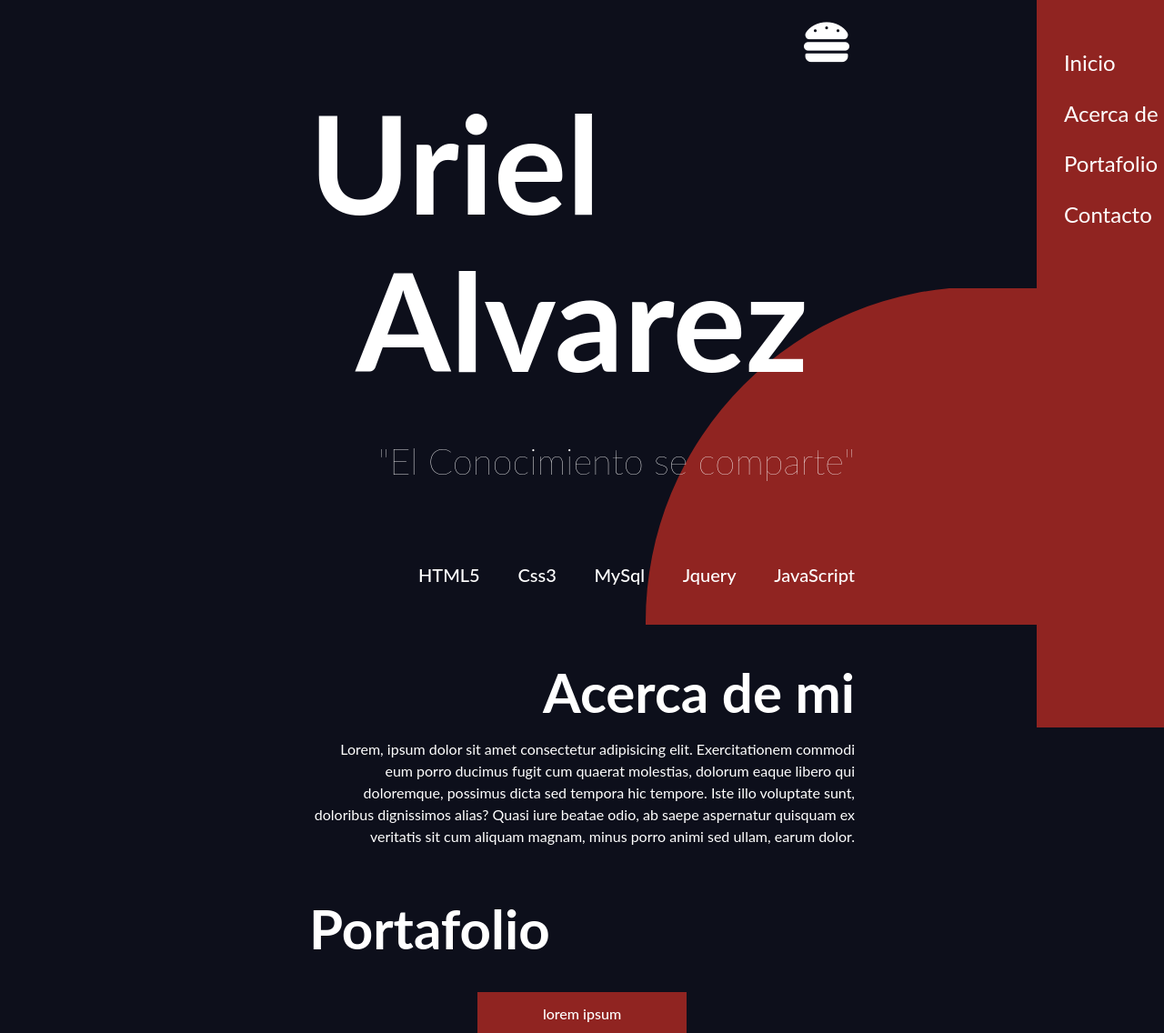
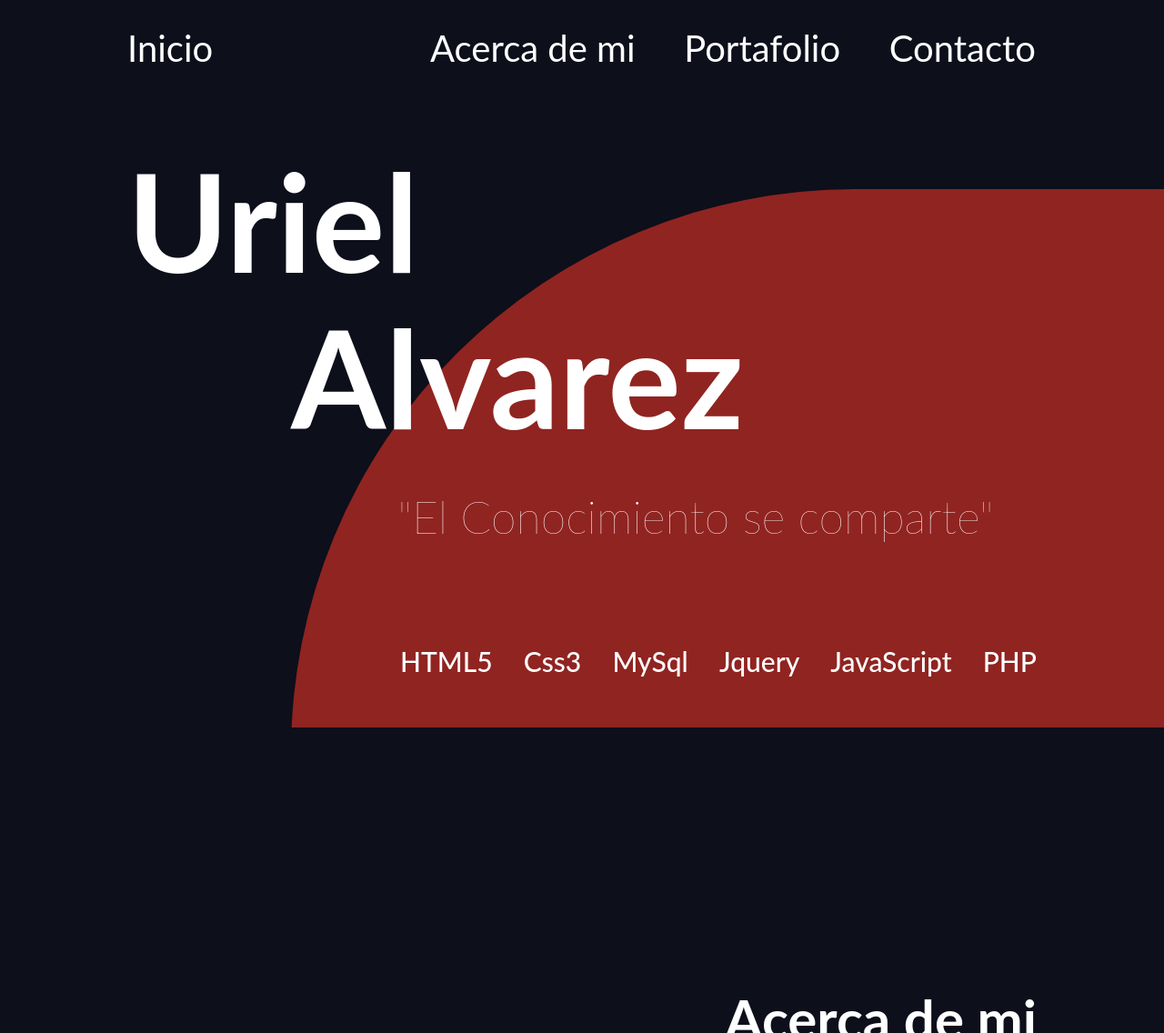
Before and after one commit to naz-14/UrielAlVa, a PHP site: page / in a window 1280 px wide. Shown: the top 1136 px of the page at 91% size. Run offline with PHP 8.4, Linux system fonts and the light colour scheme; some libraries are stand-ins or nearby versions; some web fonts are replaced.

Commit message:
Todo listo para funcionalidad

```diff
--- a/css/styles.css
+++ b/css/styles.css
@@ -57,6 +57,28 @@ p{
         max-width: 60rem ;
     }
 }
+@media (min-width: 992px){
+    .contenedor{
+        max-width: 100rem;
+    }
+    p{
+        font-size: 2rem;
+    }
+}
+@media (min-width: 1441px){
+    .contenedor{
+        max-width: 140rem;
+    }
+    h1{
+        font-size: 18rem;
+    }
+    h2{
+        font-size: 12rem;
+    }
+    p{
+        font-size: 3.8rem;
+    }
+}
 /******Utilidades******/
 
 /******Header******/
@@ -67,6 +89,16 @@ body{
 .site_header{
     position: relative;
 
+}
+@media (min-width: 992px){
+    .site_header{
+        max-height: 100vh;
+        min-height: 80rem;
+        height: 100vh;
+    }
+}
+.site_nav{
+    display: none;
 }
 .boton_menu_movil{
     padding: 2rem 0;
@@ -99,14 +131,72 @@ body{
         font-size: 4rem;
     }
 }
+@media (min-width: 992px){
+    .boton_menu_movil{
+        display: none;
+    }
+    #alvarez{
+        text-align: left;
+        padding-left: 18rem;
+    }
+    #conocimiento{
+        padding-left: 25rem;
+        text-align: center;
+        font-size: 5rem;
+        margin: 3rem 0;
+    }
+    .site_nav{
+        display: flex;
+        width: 100%;
+    }
+    .inicio{
+        flex-basis: 33.3%;
+        align-self: center;
+        display: flex;
+        justify-content: left;
+    }
+    .opciones{
+        flex-basis: 66.6%;
+        display: flex;
+        justify-content: space-between;
+    }
+    .opciones a,
+    .inicio a{
+        text-decoration: none;
+    }
+    .opciones li,
+    .inicio li{
+        list-style: none;
+        color: #fff;
+        padding: 3rem 0;
+        font-size: 4rem;
+        transition: color .3s ease-in-out;
+    }
+    .opciones li:hover,
+    .inicio li:hover{
+        color: #b3130ebd;
+    }
+    @media (min-width: 1441px){
+        .inicio{
+            justify-content: left;
+        }
+        .opciones{
+            justify-content: space-between;
+        }
+        #conocimiento{
+            text-align: right;
+            font-size: 8rem;
+        }
+    }
+}
 .site_header::after{
     content: '';
-    background-image: url(/img/figura.svg);
+    background-image: url(../img/figura.svg);
     position: absolute;
     bottom: 0;
     right: 0;
-    width: 280px;
-    height: 180px;
+    width: 290px;
+    height: 190px;
     background-position: center;
     background-repeat: no-repeat;
     background-size: cover;
@@ -133,6 +223,21 @@ body{
     .site_header::after{
         width: 57rem;
         height: 37rem;
+    }
+}
+@media (min-width: 992px){
+    .tecnologias{
+        width: 70%;
+        margin-bottom: 3rem;
+    }
+    .tec{
+        margin: 0;
+        font-size: 3rem;
+    }
+}
+@media (min-width: 1441px){
+    .tecnologias{
+        width: 60%;
     }
 }
 .nav_movil{
@@ -172,6 +277,27 @@ body{
     display: block;
     font-size: 2.4rem;
 }
+@media (min-width: 992px){
+    .nav_movil{
+        display: none;
+    }
+    .header_content{
+        display: flex;
+        flex-direction: column;
+        justify-content: space-between;
+        height: 100%;
+    }
+    .site_header::after{
+        background-position: top left;
+        height: 74%;
+        width: 75%;
+    }
+}
+@media (min-width: 1441px){
+    .site_header::after{
+        width: 60%;
+    }
+}
 /***************Acerca de mi********************/
 .acerca_de_mi{
     display: flex;
@@ -180,52 +306,49 @@ body{
     height: 30rem;
     align-items: center;
 }
+@media (min-width: 992px){
+    .acerca_de_mi{
+        min-height: 80rem;
+    }
+}
 /***************Portafolio********************/
 .portafolio_content{
     color: #fff;
 }
-.contenedor_elementos{
-    display: flex;
-    flex-direction: column;
-    align-items: center;
-    justify-content: space-between;
+.portafolio_content h2{
+    margin-bottom: 2rem;
 }
 .elemento_portafolio{
-    margin: 3.5rem 0 1.75rem 0;
-    display: inline-block;
     background-color: #902421;
-
+    padding: 3rem;
+    margin: 2.5rem;
 }
 .elemento_portafolio h4{
     text-align: center;
-    color: #fff;
-    font-size: 1rem;
-    font-weight: 500;
-    padding: 1.5rem 1rem;
 }
 .img_portafolio{
-    width: 11.5rem;
-    height: 10rem;
-    padding: 0 1rem 1rem 1rem;
+    margin-top: 2.5rem;
 }
-.img_portafolio img{
-    width: 100%;
+@media (min-width: 992px){
+    .contenedor_elementos{
+        display: flex;
+        justify-content: space-around;
+        flex-wrap: wrap;
+    }
+    .elemento_portafolio{
+        flex-basis: 45%;
+    }
 }
-@media (min-width: 768px){
-    .elemento_portafolio h4{
-        font-size: 1.6rem;
-    }
-    .img_portafolio{
-        width: 23rem;
-        height: 19rem;
-        padding: 0 3rem 3rem 3rem;
+@media (min-width: 1441px){
+    .elemento_portafolio{
+        text-align: center;
+        flex-basis: 29%;
     }
 }
 /***************Footer********************/
 .footer_content{
     display: flex;
     justify-content: space-between;
-
     align-items: center;
     padding: 1rem 0;
 }
--- a/index.html
+++ b/index.html
@@ -27,8 +27,27 @@
             <button id="close-button"><i class="fas fa-times"></i></button>
         </li>
     </nav>
+
     <header class="site_header" id="site_header">
         <div class="header_content contenedor">
+            <nav class="site_nav" id="site_nav">
+                <div class="inicio">
+                    <a href="#">
+                        <li>Inicio</li>
+                    </a>
+                </div>
+                <div class="opciones">
+                    <a href="#">
+                        <li>Acerca de mi</li>
+                    </a>
+                    <a href="#">
+                        <li>Portafolio</li>
+                    </a>
+                    <a href="#">
+                        <li>Contacto</li>
+                    </a>
+                </div>
+            </nav>
             <div class="boton_menu_movil" id="menu_movil">
                 <button id="btn_menu_movil"><i class="fas fa-hamburger"></i></button>
             </div>
@@ -43,6 +62,7 @@
                 <p class="tec">MySql</p>
                 <p class="tec">Jquery</p>
                 <p class="tec">JavaScript</p>
+                <p class="tec">PHP</p>
             </div>
         </div>
     </header>
@@ -92,23 +112,25 @@
     <section class="contacto" id="contacto">
         <div class="contacto_content contenedor" id="contacto_content">
             <h2>Contacto</h2>
+            <div class="formulario_contacto">
                 <form action="gracias.html" method="post" autocomplete="off">
                     <div class="campo">
-                    <input type="text" name="nombre" id="nombre" placeholder="Nombre">
+                        <input type="text" name="nombre" id="nombre" placeholder="Nombre:">
                     </div>
                     <div class="campo">
-                    <input type="text" name="apellido" id="pellido" placeholder="Apellido">
+                        <input type="text" name="apellido" id="pellido" placeholder="Apellido:">
                     </div>
                     <div class="campo">
-                    <input type="email" name="email" id="email" placeholder="Correo Electronico">
+                        <input type="email" name="email" id="email" placeholder="Correo Electronico:">
                     </div>
                     <div class="campo">
-                    <textarea name="mensaje" id="mensaje" cols="30" rows="10" placeholder="Mensaje"></textarea>
+                        <textarea name="mensaje" id="mensaje" cols="30" rows="10" placeholder="Mensaje:"></textarea>
                     </div>
                     <div class="enviar">
                         <input type="submit" id="btn-enviar" class="button" value="Enviar">
                     </div>
                 </form>
+            </div>
         </div>
     </section>
     <footer class="site_footer" id="site_footer">
```
Also changed, not shown: other parts of css/styles.css (+56 -0 lines). Lines whose indentation alone changed are shown as unchanged.
